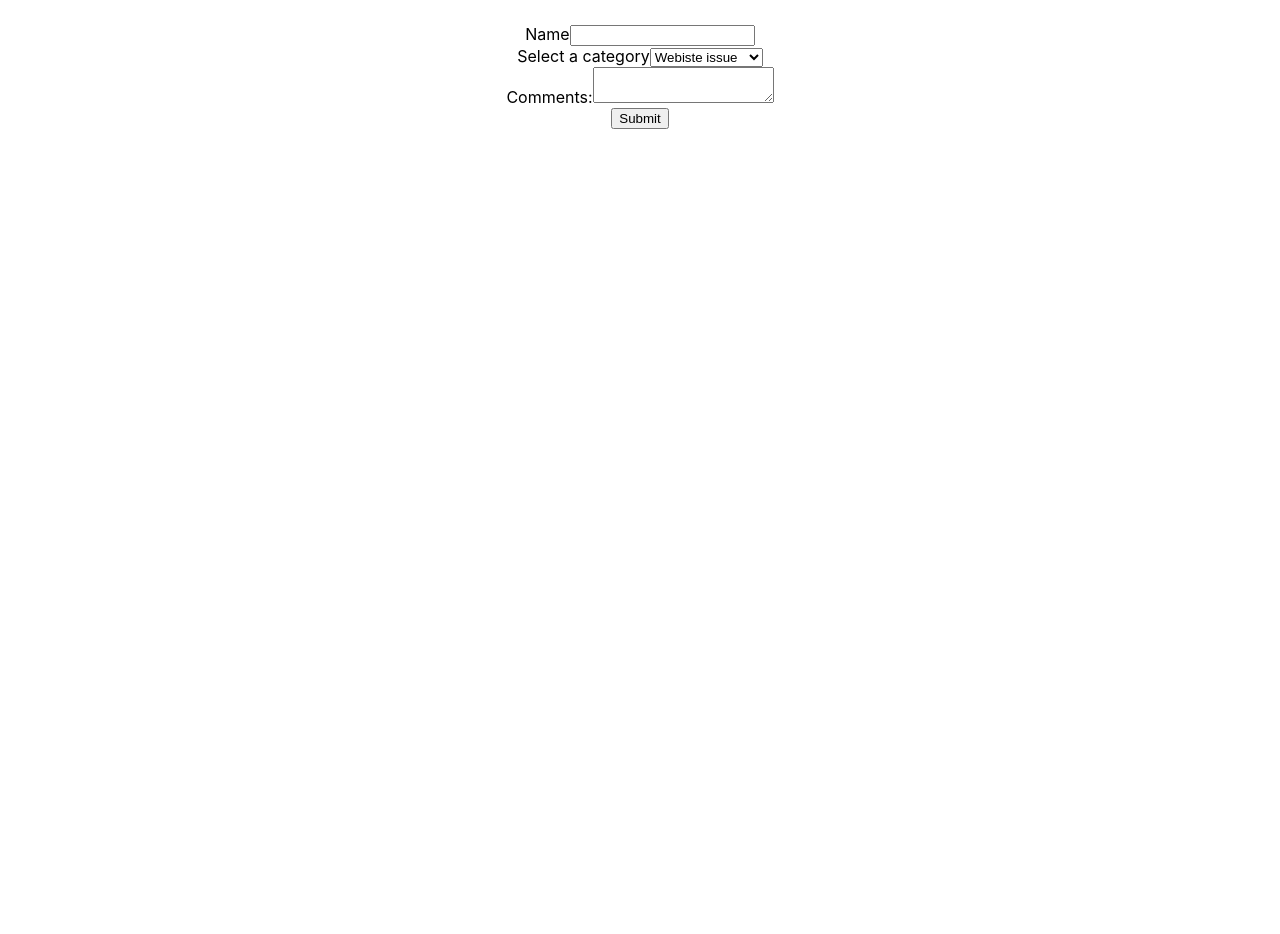
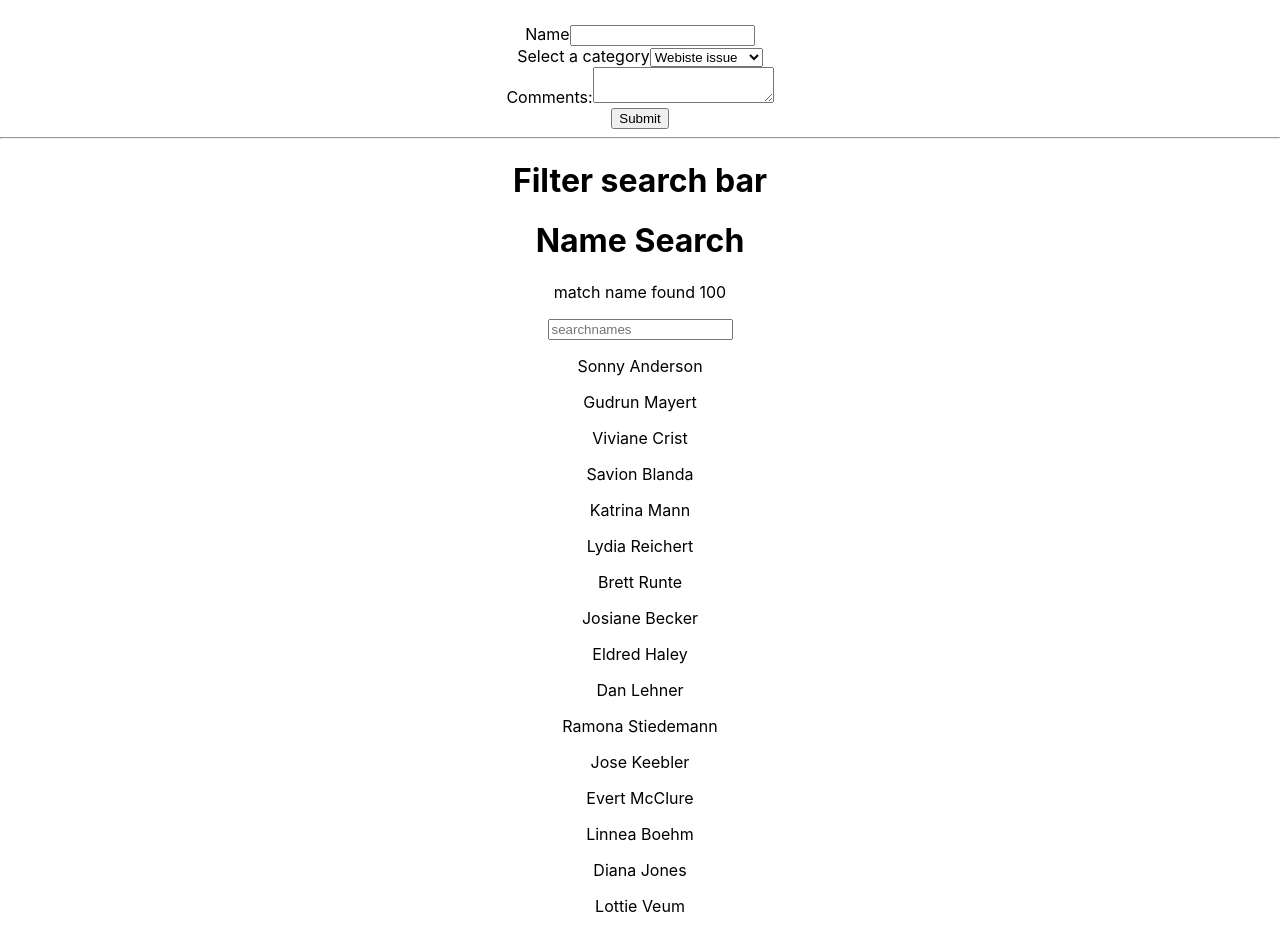
Before and after one commit to AlAliMazen/React-walking-through, a React (Create React App) app in the folder first-app/: page / in a window 1280 px wide. Shown: the part 2781-3715 px from the top of the page. Before the commit the page ends 2910 px from the top, so only its background shows below. Built offline with nearby package versions, Linux system fonts and the light colour scheme.

Commit message:
creating fliter mechanism using the map and filter functions inside JSX

```diff
--- a/first-app/src/App.js
+++ b/first-app/src/App.js
@@ -17,6 +17,7 @@ import LifeCylesCDU from './components/LifeCylesCDU';
 import LifeCyclesCWU from './components/LifeCyclesCWU';
 import ControlledForm from './components/ControlledForm';
 import UncontrolledForm from './components/UncontrolledForm';
+import SearchBar from './components/SearchBar';
 
 
 
@@ -50,6 +51,10 @@ function App() {
       <hr/>
       <h1>Uncontrolled Form</h1>
       <UncontrolledForm/>
+      <hr/>
+      <h1>Filter search bar</h1>
+      <SearchBar/>
+
     </div>
   );
 }
--- a/first-app/src/components/SearchBar.js
+++ b/first-app/src/components/SearchBar.js
@@ -0,0 +1,46 @@
+import React, { Component } from 'react'
+import importedNames from '../importedNames'
+
+export class SearchBar extends Component {
+    constructor(props) {
+      super(props)
+
+      this.state = {
+         names:importedNames
+      }
+    }
+    handleChnage=(event)=>{
+        let givenName=event.target.value.toLowerCase();
+        console.log(givenName);
+        const filteredNames=importedNames.filter( name =>{
+            return name.toLowerCase().includes(givenName)
+        })
+        this.setState({
+            names:filteredNames
+        })
+
+    }
+  render() {
+    return (
+      <div>
+        <h1>Name Search</h1>
+        <p>match name found {this.state.names.length}</p>
+        <form>
+            <input
+            id="nama-search"
+            type='text'
+            placeholder='searchnames'
+            onChange={(event)=> this.handleChnage(event)} />
+
+        </form>
+        <div style={{margin:'auto'}}>
+            <p>{this.state.names.map(name=>{
+                return <p key={name}>{name}</p>
+            })}</p>
+        </div>
+      </div>
+    )
+  }
+}
+
+export default SearchBar
--- /dev/null
+++ b/first-app/src/importedNames.js
@@ -0,0 +1,103 @@
+const names = [
+    "Sonny Anderson",
+    "Gudrun Mayert",
+    "Viviane Crist",
+    "Savion Blanda",
+    "Katrina Mann",
+    "Lydia Reichert",
+    "Brett Runte",
+    "Josiane Becker",
+    "Eldred Haley",
+    "Dan Lehner",
+    "Ramona Stiedemann",
+    "Jose Keebler",
+    "Evert McClure",
+    "Linnea Boehm",
+    "Diana Jones",
+    "Lottie Veum",
+    "Madyson Becker",
+    "Philip Feeney",
+    "Kobe Kuhic",
+    "Jessica Wisoky",
+    "Kasey Auer",
+    "Arnoldo Sipes",
+    "Madisen Davis",
+    "Alex Swaniawski",
+    "Helene Jenkins",
+    "Leone Olson",
+    "Ola Lockman",
+    "Kaylie Mueller",
+    "Kitty Steuber",
+    "Ralph Mosciski",
+    "Zane Bradtke",
+    "Syble Torp",
+    "Luella Weimann",
+    "Rigoberto Dicki",
+    "Andre Gusikowski",
+    "Moshe Torphy",
+    "Rhoda Rosenbaum",
+    "Libby Spinka",
+    "Maeve Zieme",
+    "Sydney Gleichner",
+    "Jimmy Blick",
+    "Tara Casper",
+    "Cayla Upton",
+    "Keith Wyman",
+    "Derick Emmerich",
+    "Nia Waelchi",
+    "Armani Nienow",
+    "Keyon DuBuque",
+    "Keeley Doyle",
+    "Kristoffer Monahan",
+    "Brendon Orn",
+    "Brandy Romaguera",
+    "Lyda Hane",
+    "Lisandro Bauch",
+    "Oma Hirthe",
+    "Caleb Dicki",
+    "Sydney O'Kon",
+    "Missouri Greenholt",
+    "Kylie Green",
+    "Kiel Erdman",
+    "Anahi Balistreri",
+    "Rico Rippin",
+    "Ramiro Dach",
+    "Princess Bosco",
+    "Pink Stoltenberg",
+    "Adan Rau",
+    "Dessie Heller",
+    "Nyah Zulauf",
+    "Makayla Fisher",
+    "Neoma Stanton",
+    "Ebba Dooley",
+    "Rachel Denesik",
+    "Drew Crist",
+    "Wava Will",
+    "Loraine Macejkovic",
+    "Americo Mann",
+    "Jules Konopelski",
+    "Gloria Ankunding",
+    "Austin Wilderman",
+    "Sage Veum",
+    "Dorris Friesen",
+    "Wellington Klein",
+    "Asa Quitzon",
+    "Misty Schumm",
+    "Muhammad Bayer",
+    "Dante Ondricka",
+    "Lurline Kuvalis",
+    "Conner Herzog",
+    "Shanie Franecki",
+    "Lois Bednar",
+    "Carey Predovic",
+    "Adelbert Heidenreich",
+    "Romaine Jacobs",
+    "Jake Schuppe",
+    "Meta Parisian",
+    "Dillon Feest",
+    "Amanda O'Keefe",
+    "Kaitlyn O'Keefe",
+    "Earnest Jenkins",
+    "Reymundo Gleason"
+]
+export default names
```
